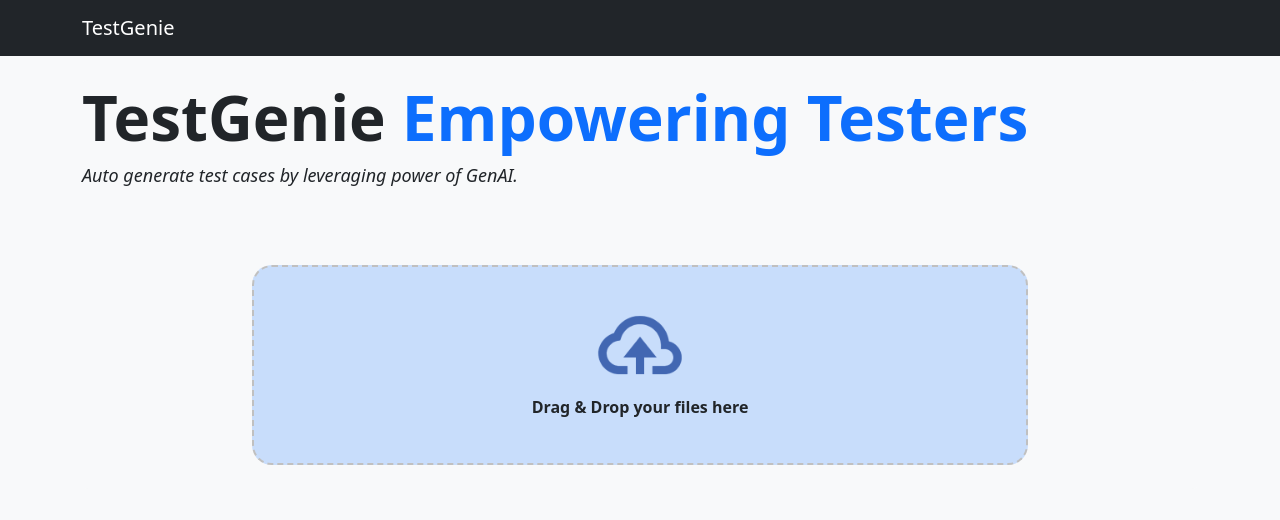
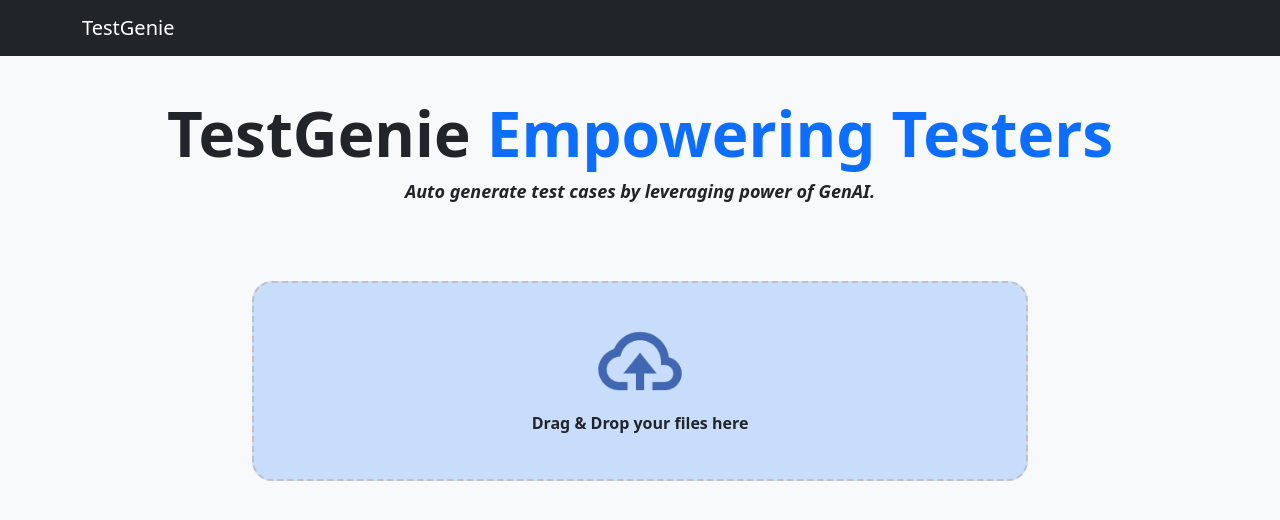
Before and after one commit to vivekcgi/test-case-generator, a React (Vite) app in the folder frontend/: page /home in a window 1280 px wide. Shown: the top 520 px of the page. Built offline with nearby package versions, Linux system fonts and the light colour scheme.

Commit message:
Worked on Home page

```diff
--- a/frontend/src/index.css
+++ b/frontend/src/index.css
@@ -69,6 +69,9 @@ body {
 
 .homeHeader {
   margin-bottom: 60px !important;
+  margin-top: 40px !important;
+  text-align: center;
+  font-weight: bold;
 }
 .homeHeader h1 {
   font-size: 62px;
```
